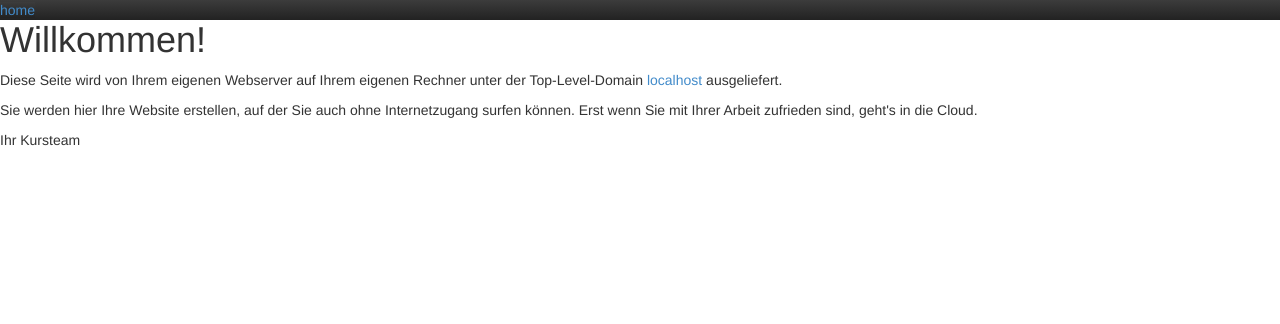
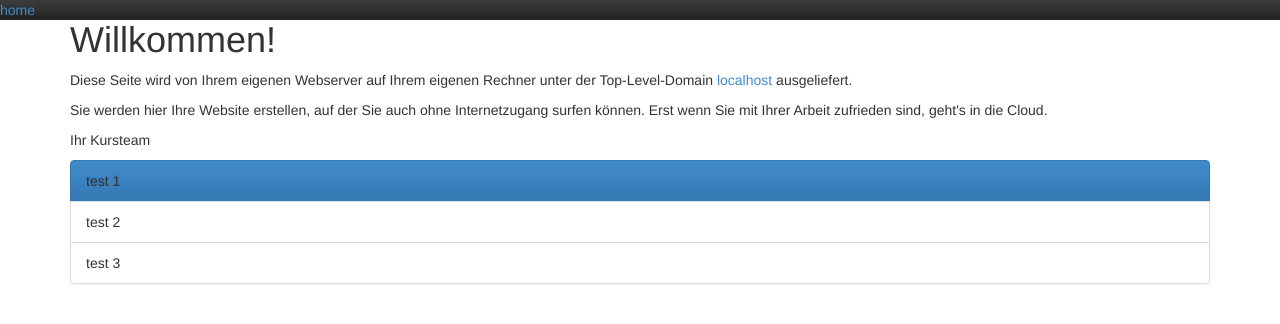
Before and after one commit to kplkoop/spielwiese, a plain HTML site: page index.html in a window 1280 px wide. Drawn offline with Linux system fonts and the light colour scheme.

Commit message:
weiter gespielt

```diff
--- a/index.html
+++ b/index.html
@@ -13,10 +13,10 @@
 		<a href="#" class="navbar-inverse .navbar-nav .active">home</a>
 	</div>
 <header>
+
+</header>
+<article class="container">
 	<h1>Willkommen!</h1>
-</header>
-<article>
-
 	<p>
 		Diese Seite wird von Ihrem eigenen Webserver auf Ihrem eigenen Rechner unter der Top-Level-Domain
 		<a href="http://localhost">localhost</a> ausgeliefert.
@@ -28,6 +28,13 @@
 	<p>
 		Ihr Kursteam
 	</p>
+	<p>
+	<ol class="list-group">
+		<li class="list-group-item active">test 1</li>
+		<li class="list-group-item ">test 2</li>
+		<li class="list-group-item ">test 3</li>
+	</ol>
+</p>
 </article>
 </body>
 </html>
```
